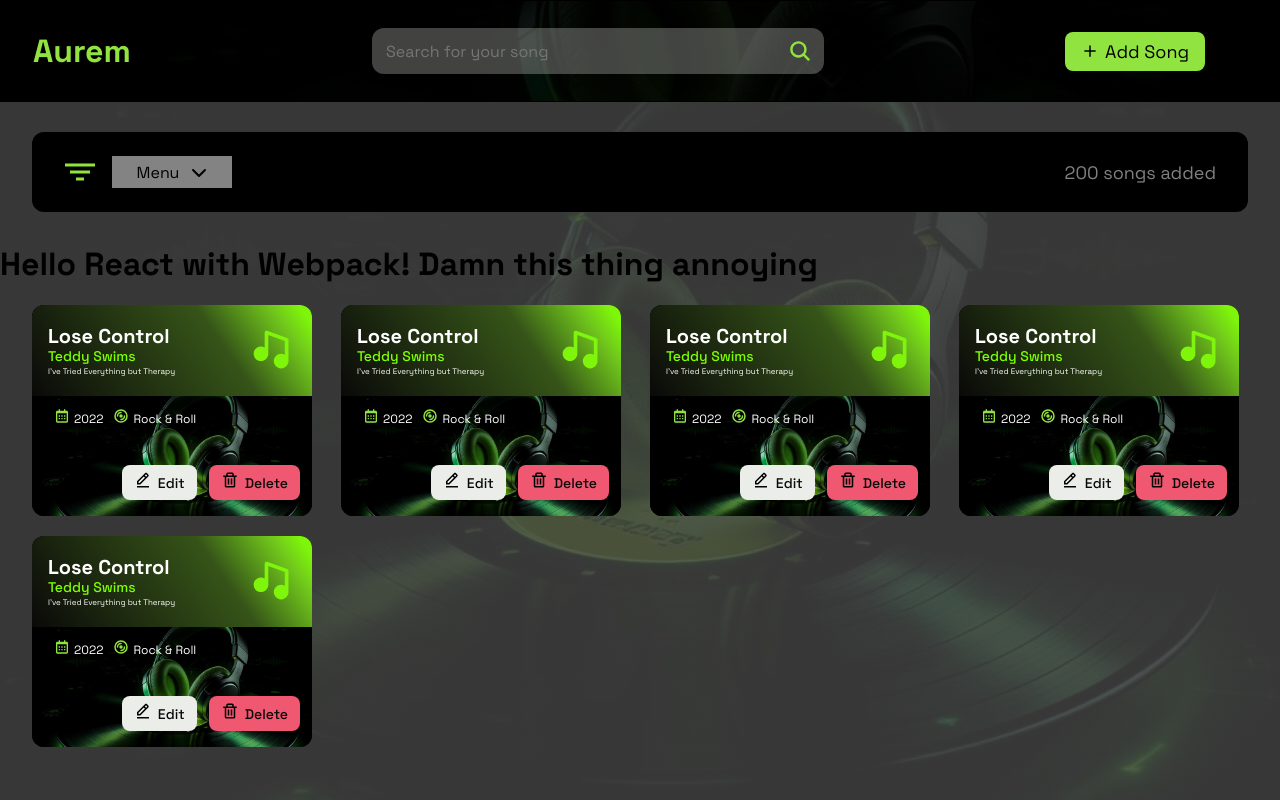
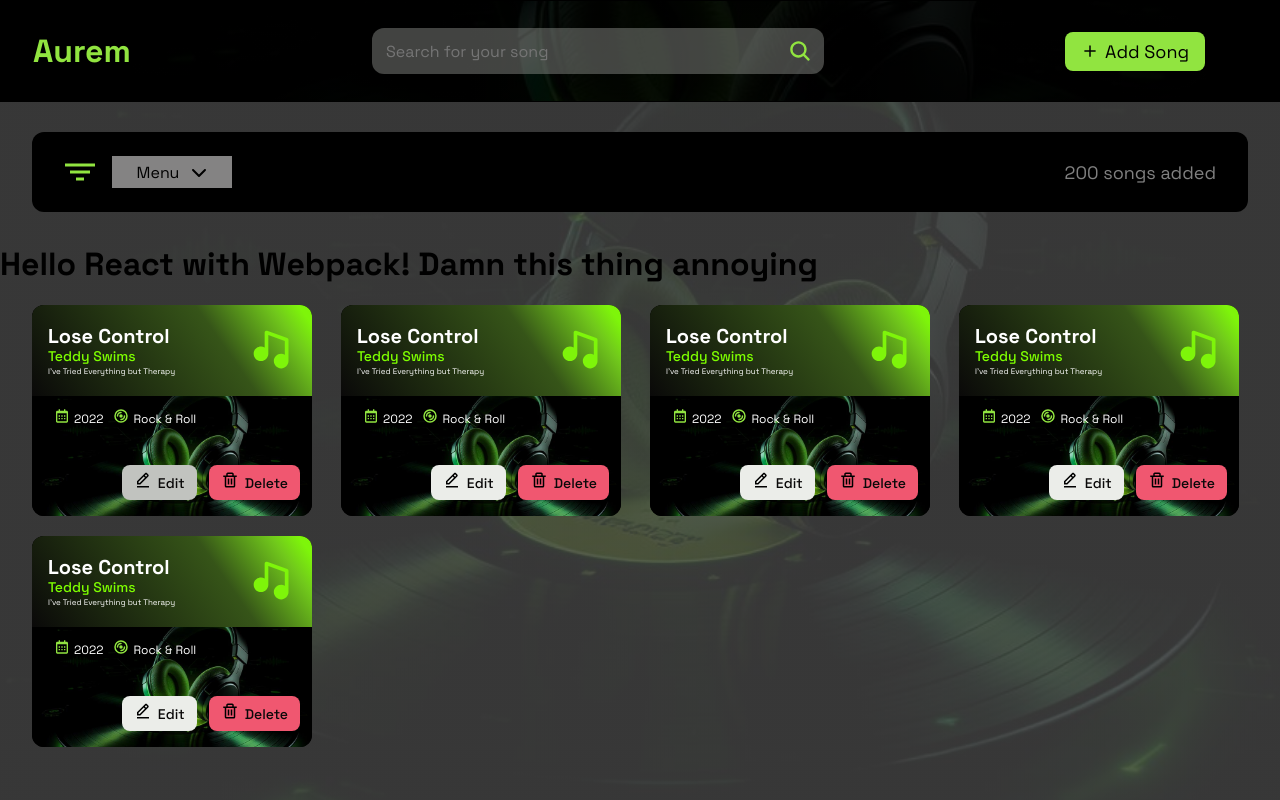
Before and after one commit to EyosiSol/Aurem, a React app: page / in a window 1280 px wide. In both pictures the pointer is over the element 159 px from the left and 482 px from the top of the page. Built offline with nearby package versions, Linux system fonts and the light colour scheme.

Commit message:
feat: enhance button hover effects for edit and delete actions

```diff
--- a/src/MusicCard.css
+++ b/src/MusicCard.css
@@ -155,9 +155,15 @@
 .edit {
   background: #ebede9;
 }
+.edit:hover {
+  background: #c1c3bf;
+}
 
 .delete {
   background: #f05770;
+}
+.delete:hover {
+  background: #c24459;
 }
 
 .btn-icon {
```
